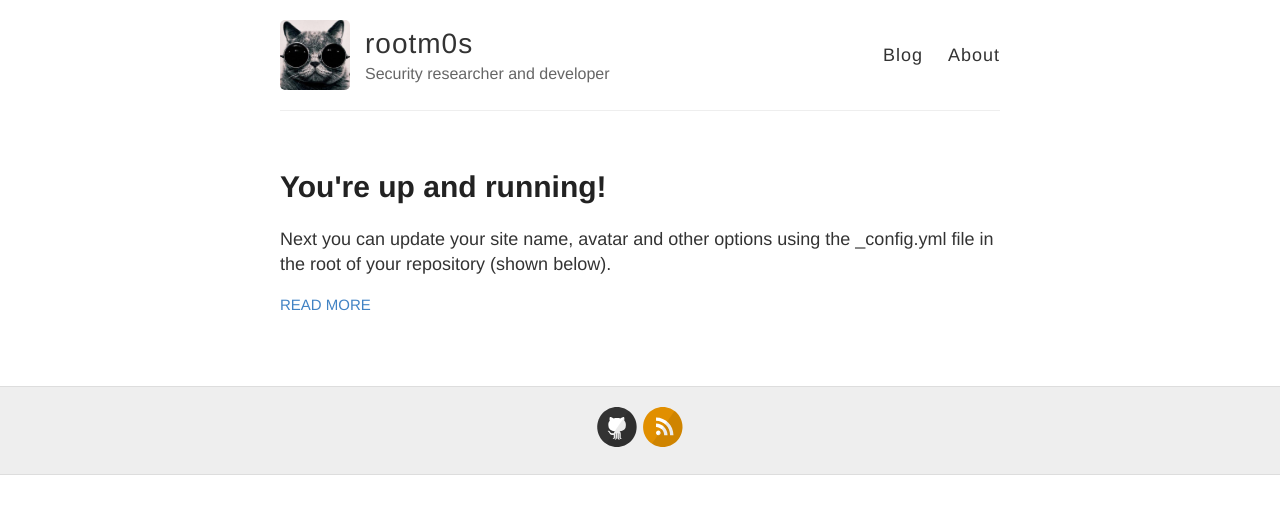
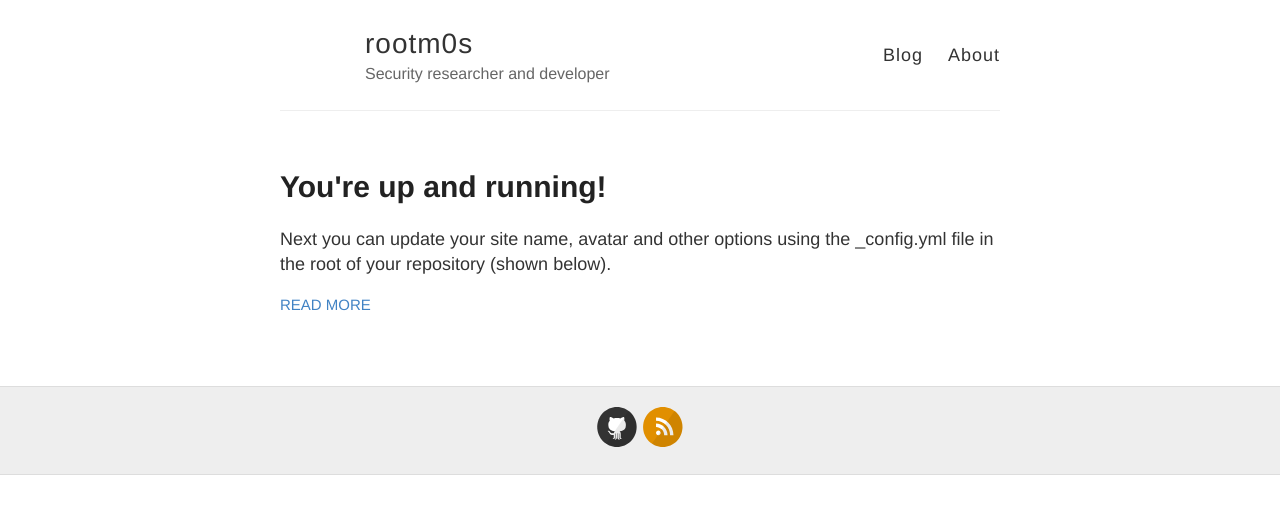
Before and after one commit to rootm0s/rootm0s.github.io, a Jekyll site: the page built from index.html, in a window 1280 px wide. Shown: the top 514 px of the page. Built offline with Jekyll 4.4.1, drawn with Linux system fonts in a browser that asks for light colours.

Commit message:
Update _config.yml

```diff
--- a/_config.yml
+++ b/_config.yml
@@ -9,7 +9,7 @@ name: rootm0s
 description: Security researcher and developer
 
 # URL of your avatar or profile pic (you could use your GitHub profile pic)
-avatar: https://github.com/rootm0s/rootm0s.github.io/blob/master/images/avatar.jpeg
+avatar:
 
 
 #
```
